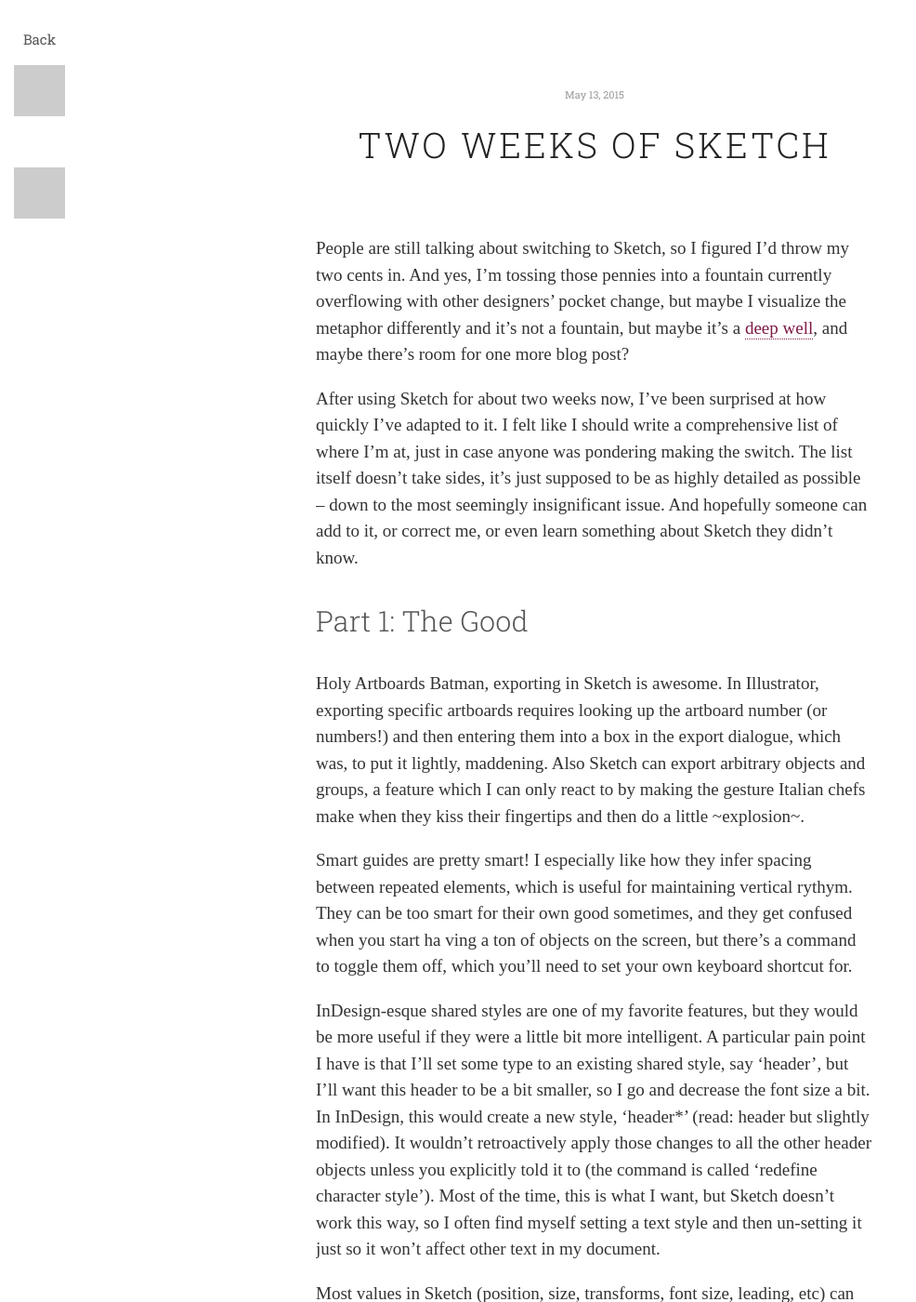
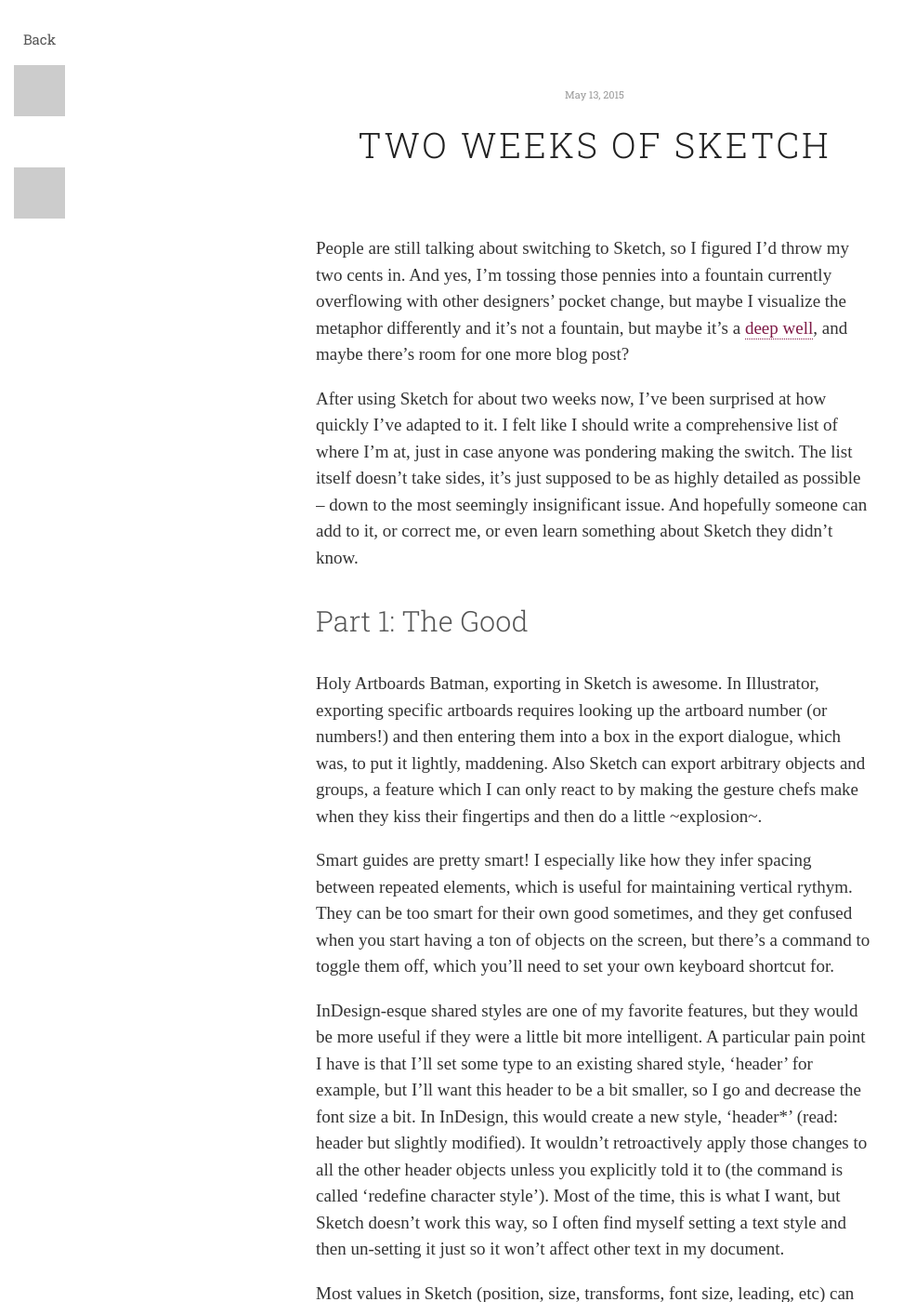
Before and after one commit to rvinluan/rvinluan.github.io, a Jekyll site: the page built from _posts/2015-05-13-two-weeks-of-sketch.md, in a window 1280 px wide and 1400 px high. Shown: the whole window at 93% size, without its empty margins (0-986 px from the left). Built offline with Jekyll 4.4.1, drawn with Linux system fonts in a browser that asks for light colours; nearby versions of some CDN libraries; some web fonts are replaced; some of the changed text lies outside the part shown.

Commit message:
Updated 2015-05-13-two-weeks-of-sketch.md

```diff
--- a/_posts/2015-05-13-two-weeks-of-sketch.md
+++ b/_posts/2015-05-13-two-weeks-of-sketch.md
@@ -3,6 +3,7 @@
 layout: post
 title: Two Weeks of Sketch
 ---
+
 
 
 
@@ -12,11 +13,11 @@
 
 ###Part 1: The Good
 
-Holy Artboards Batman, exporting in Sketch is awesome. In Illustrator, exporting specific artboards requires looking up the artboard number (or numbers!) and then entering them into a box in the export dialogue, which was, to put it lightly, maddening. Also Sketch can export arbitrary objects and groups, a feature which I can only react to by making the gesture Italian chefs make when they kiss their fingertips and then do a little ~explosion~.
+Holy Artboards Batman, exporting in Sketch is awesome. In Illustrator, exporting specific artboards requires looking up the artboard number (or numbers!) and then entering them into a box in the export dialogue, which was, to put it lightly, maddening. Also Sketch can export arbitrary objects and groups, a feature which I can only react to by making the gesture chefs make when they kiss their fingertips and then do a little ~explosion~.
 
-Smart guides are pretty smart! I especially like how they infer spacing between repeated elements, which is useful for maintaining vertical rythym. They can be too smart for their own good sometimes, and they get confused when you start ha ving a ton of objects on the screen, but there's a command to toggle them off, which you'll need to set your own keyboard shortcut for.
+Smart guides are pretty smart! I especially like how they infer spacing between repeated elements, which is useful for maintaining vertical rythym. They can be too smart for their own good sometimes, and they get confused when you start having a ton of objects on the screen, but there's a command to toggle them off, which you'll need to set your own keyboard shortcut for.
 
-InDesign-esque shared styles are one of my favorite features, but they would be more useful if they were a little bit more intelligent. A particular pain point I have is that I'll set some type to an existing shared style, say 'header', but I'll want this header to be a bit smaller, so I go and decrease the font size a bit. In InDesign, this would create a new style, 'header\*' (read: header but slightly modified). It wouldn't retroactively apply those changes to all the other header objects unless you explicitly told it to (the command is called 'redefine character style'). Most of the time, this is what I want, but Sketch doesn't work this way, so I often find myself setting a text style and then un-setting it just so it won't affect other text in my document.
+InDesign-esque shared styles are one of my favorite features, but they would be more useful if they were a little bit more intelligent. A particular pain point I have is that I'll set some type to an existing shared style, 'header' for example, but I'll want this header to be a bit smaller, so I go and decrease the font size a bit. In InDesign, this would create a new style, 'header\*' (read: header but slightly modified). It wouldn't retroactively apply those changes to all the other header objects unless you explicitly told it to (the command is called 'redefine character style'). Most of the time, this is what I want, but Sketch doesn't work this way, so I often find myself setting a text style and then un-setting it just so it won't affect other text in my document.
 
 Most values in Sketch (position, size, transforms, font size, leading, etc) can be dragged like sliders so you can tweak the value to be juuuuust right. This is amazing and it's something I never knew I needed until Sketch. (jk After Effects does this and it's great)
 
@@ -37,7 +38,7 @@
 
 The copy/paste behavior baffles me. Let's pretend I copy something, then move over to another artboard that's quite large so I'm currently zoomed into the very bottom, where I want the pasted item to go. If I hit cmd+v, it'll paste into the center of the artboard, where I can't see it. If I hit cmd+shift+v, it'll paste into the top left corner of the artboard, where I also can't see it. Only if I right click and select 'paste here' will it drop the copied object somewhere within my visible viewport. And in case you haven't picked up on it yet, I hate when programs force me to use my mouse.
 
-You have to hit enter when you're entering hex values for colors, otherwise they won't apply. The insignificance:frustration ratio of this one is off the charts.
+Also, you have to hit enter when you're entering hex values for colors, otherwise they won't apply. The insignificance:frustration ratio of this one is off the charts.
 
 ###Part 3: The Stuff I Learned
 
```
Also changed, not shown: other parts of _posts/2015-05-13-two-weeks-of-sketch.md (+2 -2 lines).
